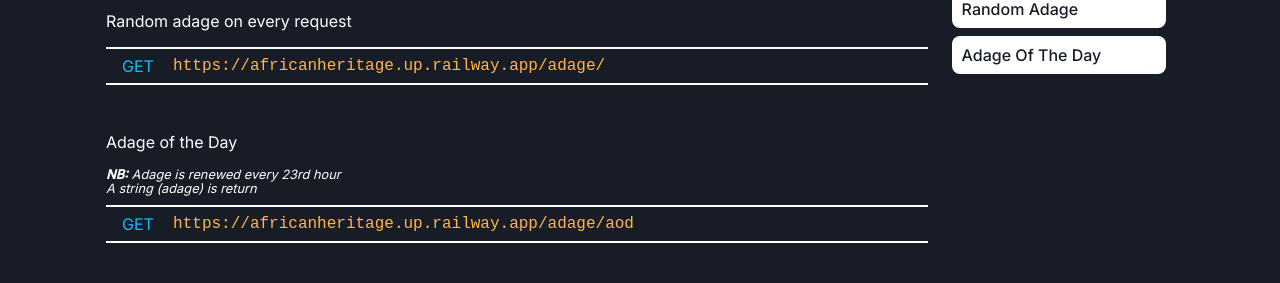
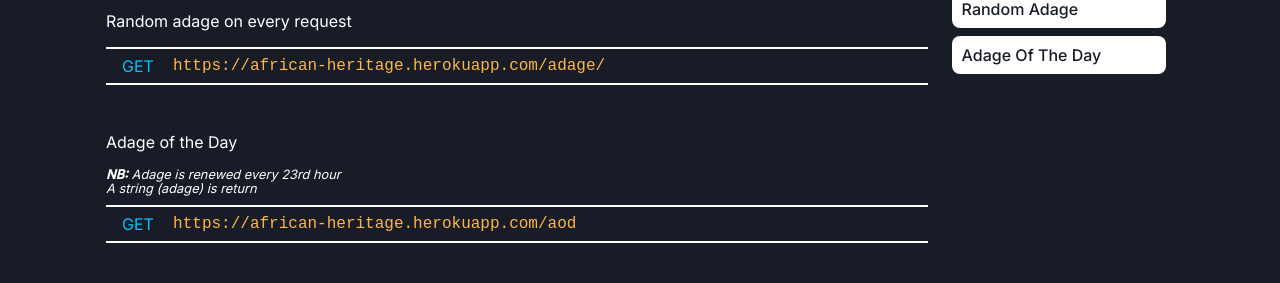
Before and after one commit to elvis-ndubuisi/african_adages_client, a Svelte app: page / in a window 1280 px wide. Shown: the part 506-789 px from the top of the page. Built offline with nearby package versions, Linux system fonts and the light colour scheme; no server answers; a web font is replaced by a local one.

Commit message:
update Home.svelte

```diff
--- a/src/pages/Home.svelte
+++ b/src/pages/Home.svelte
@@ -68,7 +68,7 @@
             <p>Random adage on every request</p>
             <section class="request">
                 <span class="method">GET</span>
-                <code class="url">https://africanheritage.up.railway.app/adage/</code>
+                <code class="url">https://african-heritage.herokuapp.com/adage/</code>
                 <!-- <span class="clip" on:click={copyToClip}><i class="fa-solid fa-clone"></i></span> -->
             </section>
             <!-- <section class="response">
@@ -97,7 +97,7 @@
             <small class="note">A string (adage) is return</small>
             <section class="request">
                 <span class="method">GET</span>
-                <code class="url">https://africanheritage.up.railway.app/adage/aod</code>
+                <code class="url">https://african-heritage.herokuapp.com/aod</code>
                 <!-- <span class="clip" on:click={copyToClip}><i class="fa-solid fa-clone"></i></span> -->
             </section>
             <!-- <section class="response">
```
